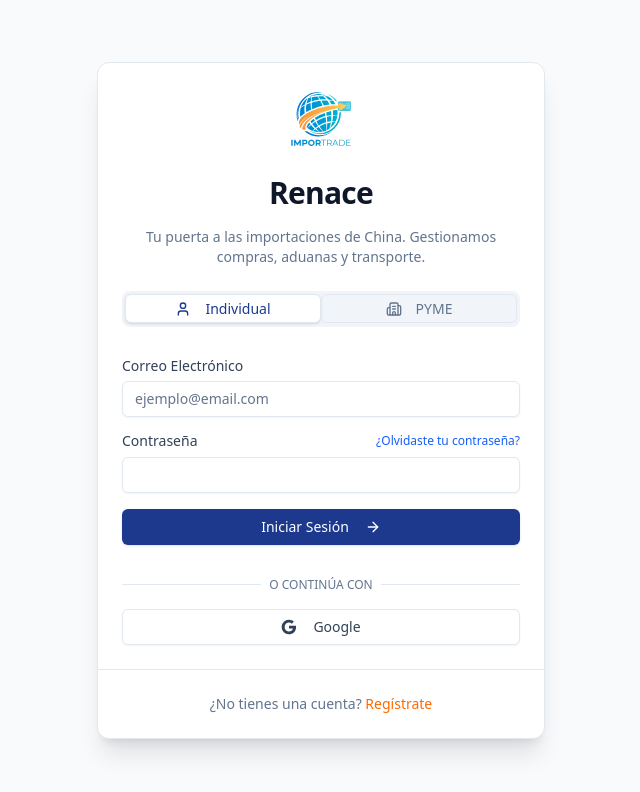
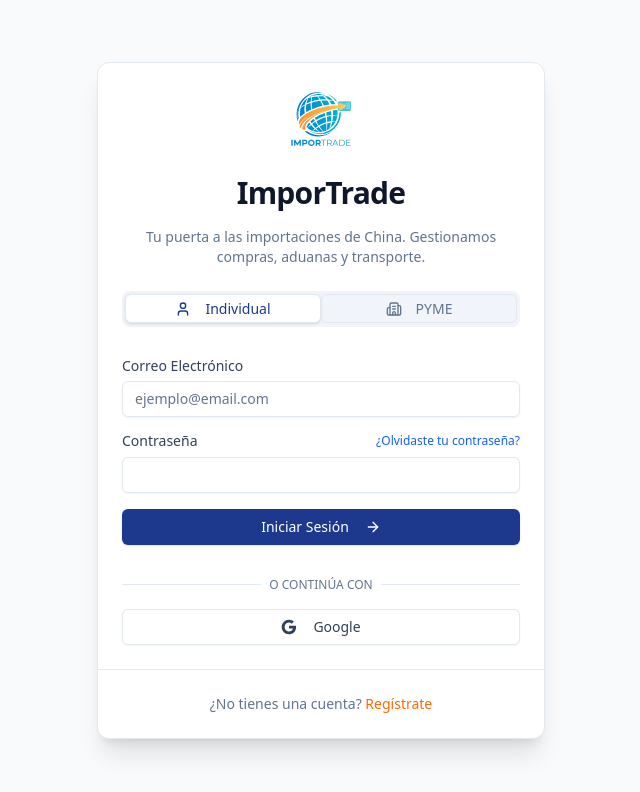
Before and after one commit to ExpertosTI/importrade, a Next.js app: page /auth/login in a window 1280 px wide. Shown: the top 792 px of the page, without its empty margins (319-959 px from the left). Built offline with nearby package versions, Linux system fonts and the light colour scheme; no server answers.

Commit message:
fix: corregir branding ImporTrade, centrar logos, eliminar referencias Renace en UI

```diff
--- a/app/auth/login/page.tsx
+++ b/app/auth/login/page.tsx
@@ -52,11 +52,11 @@
         <Card className="w-full max-w-md border-slate-200 bg-white shadow-xl relative z-10">
             <CardHeader className="text-center space-y-2">
                 {/* LOGO */}
-                <div className="mx-auto flex items-center justify-center mb-4">
-                    <Link href="/">
+                <div className="flex justify-center mb-4">
+                    <Link href="/" className="flex items-center justify-center">
                         <Image
                             src="/logo.svg"
-                            alt="Renace Logo"
+                            alt="ImporTrade Logo"
                             width={180}
                             height={60}
                             className="h-16 w-auto cursor-pointer"
--- a/app/auth/register/page.tsx
+++ b/app/auth/register/page.tsx
@@ -60,11 +60,11 @@
             <Card className="w-full max-w-md border-slate-200 bg-white shadow-xl relative z-10">
                 <CardHeader className="text-center space-y-2">
                     {/* LOGO */}
-                    <div className="mx-auto flex items-center justify-center mb-4">
-                        <Link href="/">
+                    <div className="flex justify-center mb-4">
+                        <Link href="/" className="flex items-center justify-center">
                             <Image
                                 src="/logo.svg"
-                                alt="Renace Logo"
+                                alt="ImporTrade Logo"
                                 width={180}
                                 height={60}
                                 className="h-16 w-auto cursor-pointer"
--- a/app/layout.tsx
+++ b/app/layout.tsx
@@ -32,9 +32,9 @@
     "envíos marítimos",
     "agencia de aduanas"
   ],
-  authors: [{ name: "Renace Logistics", url: "https://renace.do" }],
-  creator: "Renace Logistics",
-  publisher: "Renace Logistics",
+  authors: [{ name: "ImporTrade by Renace Logistics", url: "https://renace.do" }],
+  creator: "ImporTrade",
+  publisher: "ImporTrade",
   robots: {
     index: true,
     follow: true,
--- a/components/brand/SplashScreen.tsx
+++ b/components/brand/SplashScreen.tsx
@@ -40,7 +40,7 @@
             mounted ? "translate-y-0 opacity-100" : "translate-y-5 opacity-0"
           }`}
         >
-          Renace
+          ImporTrade
         </h1>
 
         <p
--- a/lib/config.ts
+++ b/lib/config.ts
@@ -5,7 +5,7 @@
 
 export const APP_CONFIG = {
   // Branding
-  name: "Renace",
+  name: "ImporTrade",
   tagline: "Logística Inteligente",
   description: "Tu puerta a las importaciones de China. Gestionamos compras, aduanas y transporte.",
 
```
